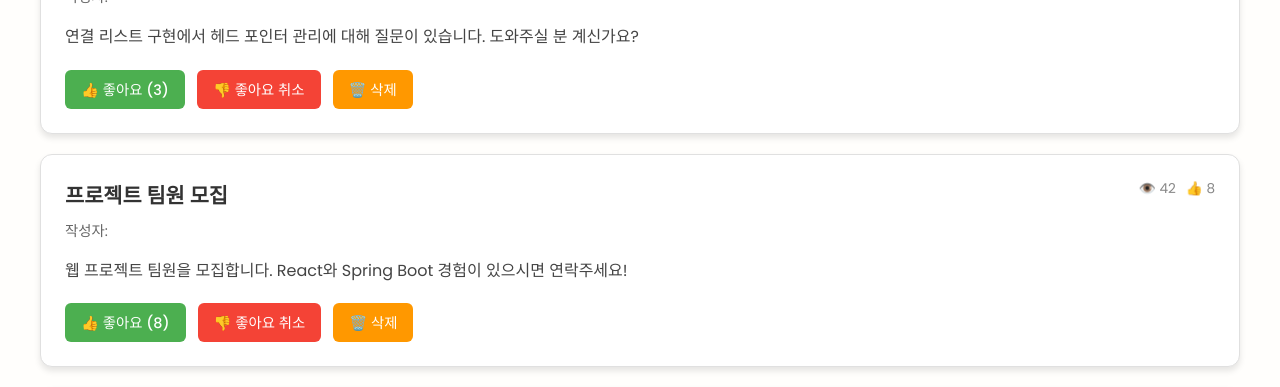
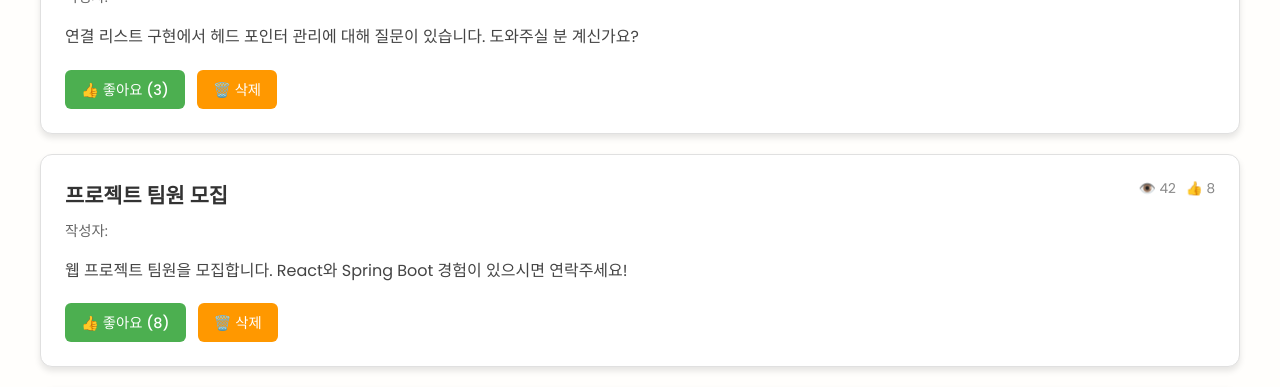
Before and after one commit to FExBE-CollabSession/FEFE, a React (Vite) app: page /commupage in a window 1280 px wide. Shown: the part 393-780 px from the top of the page. Built offline with nearby package versions, Linux system fonts and the light colour scheme; no server answers; a web font is replaced by a local one.

Commit message:
좋아요 추가

```diff
--- a/src/pages/CommuPage.jsx
+++ b/src/pages/CommuPage.jsx
@@ -257,26 +257,59 @@ export default function CommuPage() {
   };
 
   // Handle like/unlike
-  const handleLike = async (postId, isLike) => {
+  const handleLike = async (postId) => {
+    if (!selectedCourseId) {
+      toast.error('수업을 선택해주세요.');
+      return;
+    }
+    console.log('👍 좋아요 요청 시작');
+    console.log('🎯 courseId:', selectedCourseId, '📝 postId:', postId);
+
     try {
       const token = localStorage.getItem('accessToken');
-      const endpoint = isLike ? 'like' : 'unlike';
-      const response = await fetch(`${API_BASE_URL}/post/${selectedCourseId}/${postId}/${endpoint}`, {
+      const headers = { 'Content-Type': 'application/json' };
+      if (token) {
+        headers['Authorization'] = `Bearer ${token}`;
+        console.log('🔐 Authorization 헤더 추가됨');
+      } else {
+        console.log('⚠️ 토큰 없이 요청');
+      }
+
+      const url = `${API_BASE_URL}/post/${selectedCourseId}/${postId}/like`;
+      console.log('📡 좋아요 API URL:', url);
+
+      const response = await fetch(url, {
         method: 'PATCH',
-        headers: {
-          'Authorization': `Bearer ${token}`,
-          'Content-Type': 'application/json'
-        }
+        headers: headers,
       });
 
+      console.log('📊 좋아요 응답 상태:', response.status);
+
       if (response.ok) {
-        toast.success(isLike ? '좋아요를 눌렀습니다!' : '좋아요를 취소했습니다!');
-        fetchPosts(); // Refresh posts
+        const result = await response.json();
+        console.log('✅ 좋아요 성공 응답:', result);
+        if (result.success && result.data) {
+          toast.success('좋아요가 반영되었습니다!');
+          // 프론트에서 바로 likeCount 반영
+          setPosts((prevPosts) =>
+            prevPosts.map((post) =>
+              post.id === postId
+                ? { ...post, likeCount: result.data.likeCount }
+                : post
+            )
+          );
+          console.log('�� 프론트 likeCount 즉시 반영:', result.data.likeCount);
+        } else {
+          console.error('❌ 좋아요 실패:', result.message);
+          toast.error('좋아요 처리에 실패했습니다.');
+        }
       } else {
+        const errorText = await response.text();
+        console.error('❌ 좋아요 API 호출 실패:', response.status, errorText);
         toast.error('좋아요 처리에 실패했습니다.');
       }
     } catch (error) {
-      console.error('Error handling like:', error);
+      console.error('💥 좋아요 처리 중 오류 발생:', error);
       toast.error('좋아요 처리 중 오류가 발생했습니다.');
     }
   };
@@ -308,8 +341,6 @@ export default function CommuPage() {
       toast.error('게시글 삭제 중 오류가 발생했습니다.');
     }
   };
-
-
 
   // 컴포넌트 마운트 시 수업 목록 가져오기
   useEffect(() => {
@@ -460,16 +491,10 @@ export default function CommuPage() {
 
               <PostActions onClick={(e) => e.stopPropagation()}>
                 <Button
-                  onClick={() => handleLike(post.id, true)}
+                  onClick={(e) => { e.stopPropagation(); handleLike(post.id); }}
                   style={{ backgroundColor: '#4CAF50', color: 'white' }}
                 >
                   👍 좋아요 ({post.likeCount})
-                </Button>
-                <Button
-                  onClick={() => handleLike(post.id, false)}
-                  style={{ backgroundColor: '#f44336', color: 'white' }}
-                >
-                  👎 좋아요 취소
                 </Button>
                 <Button
                   onClick={() => handleDeletePost(post.id)}
```
